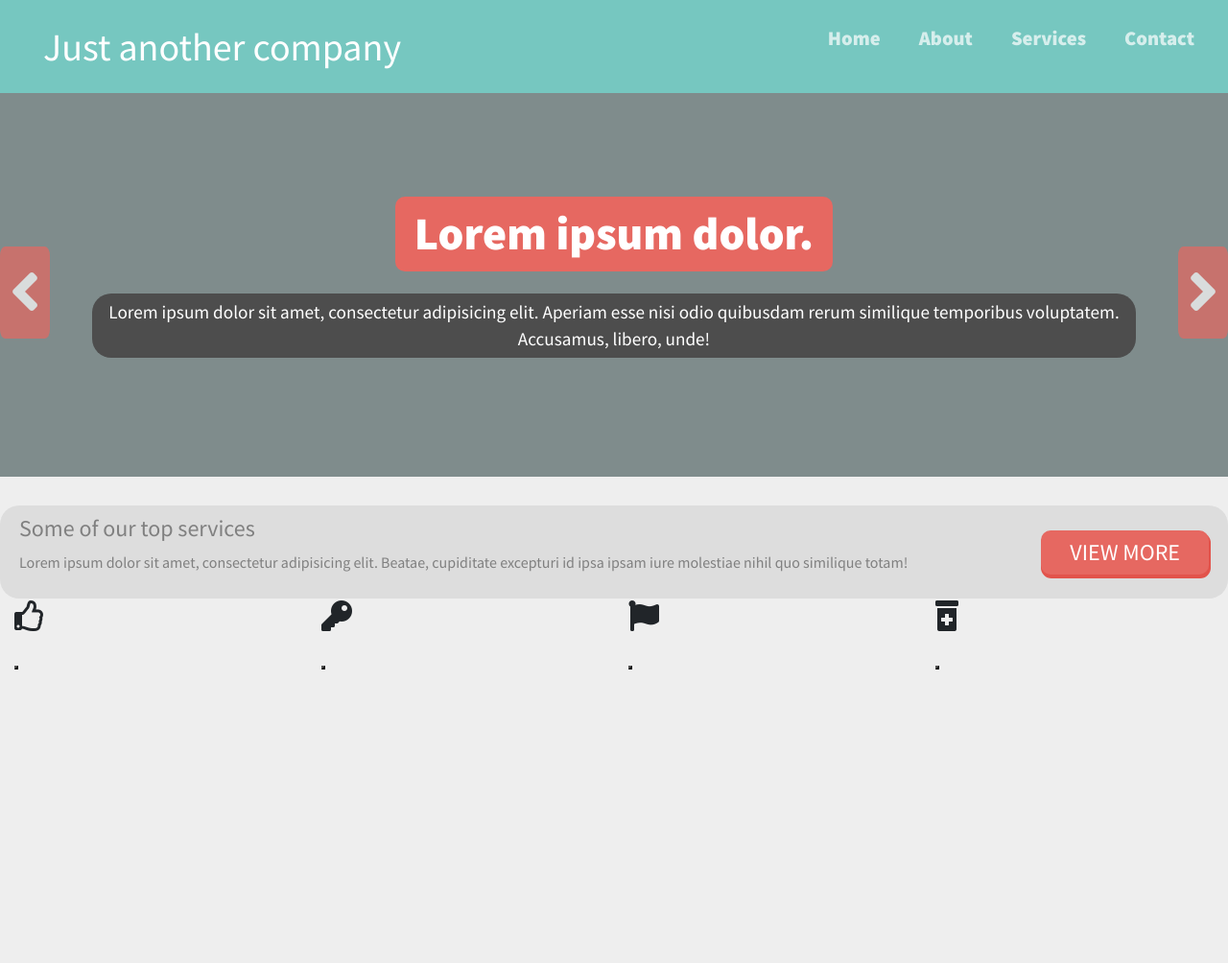
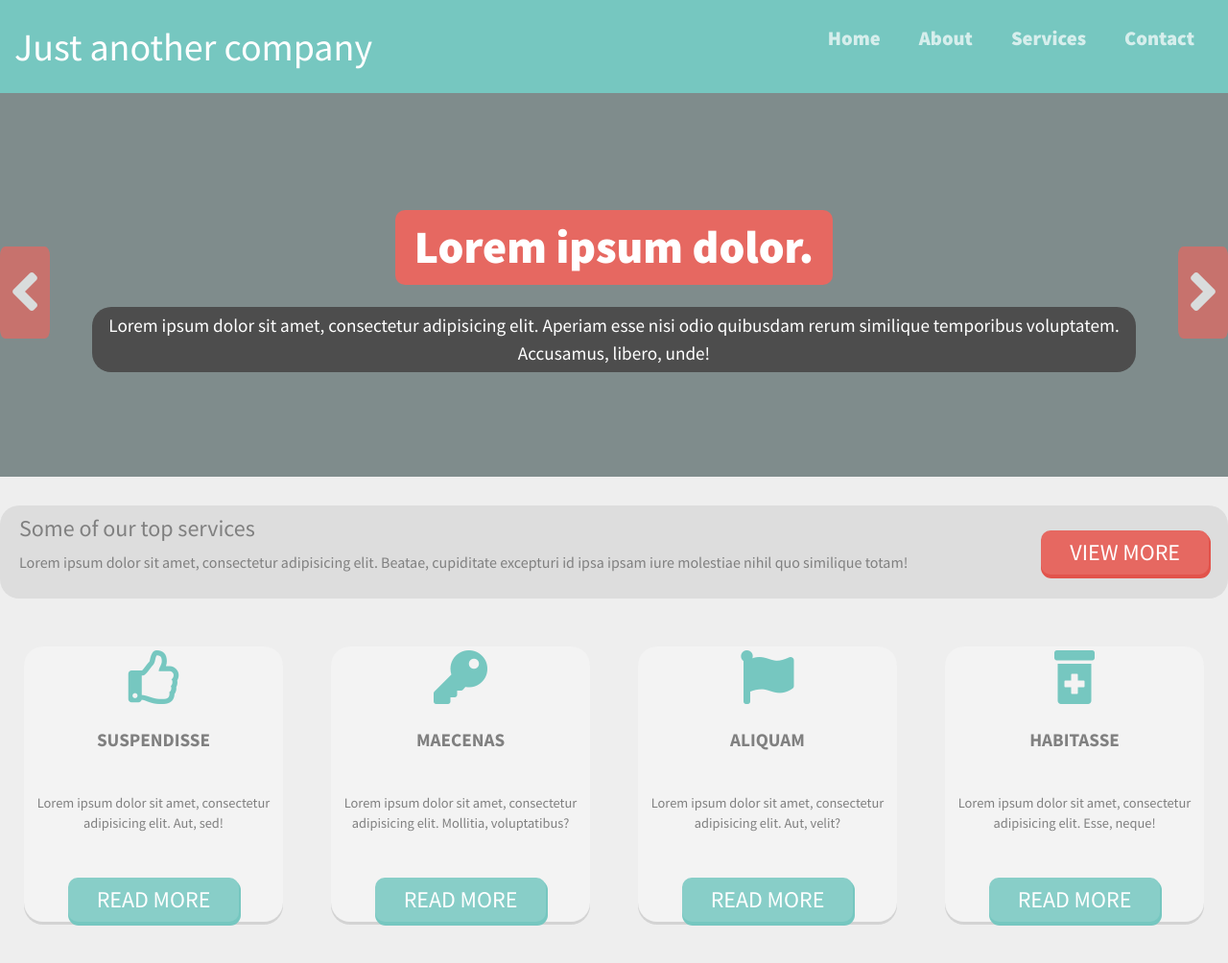
Before and after one commit to KarolKlimaszewski/justanothercompany, a website built with webpack: page dist/index.html in a window 1280 px wide. Shown: the top 1004 px of the page at 96% size. Before the commit the page ends 800 px from the top, so only its background shows below. Built offline with nearby package versions, Linux system fonts and the light colour scheme.

Commit message:
Added Services

```diff
--- a/src/scss/partials/_header.scss
+++ b/src/scss/partials/_header.scss
@@ -10,7 +10,7 @@
 }
 
 .page-logo{
-  margin: 0 0 0 30px;
+  margin: 0;
   a{
     text-decoration: none;
     color: white;
--- a/src/scss/partials/_services.scss
+++ b/src/scss/partials/_services.scss
@@ -0,0 +1,52 @@
+.services{
+  text-align: center;
+  margin-top: 40px;
+}
+
+.services-element{
+  position: relative;
+  border-radius: 20px;
+  box-shadow: lightgray 0 3px 0 0;
+  margin: 10px;
+  background: lighten(#eeeeee, 2%);
+  &:hover{
+    background: white;
+  }
+}
+
+.services__icon{
+  font-size: 3.5em;
+  color: $color1;
+  &:hover{
+    color: $color2;
+  }
+}
+
+.services__title{
+  font-weight: 700;
+  color: gray;
+  margin: 1em 0 1.5em 0;
+  font-size: 1.2em;
+  text-transform: uppercase;
+}
+
+.services__description{
+  color: gray;
+  font-size: 0.9em;
+  padding: 1em 0 2em 0;
+}
+
+.services__view-more{
+  border: none;
+  background: lighten($color1, 5%);
+  color: white;
+  padding: 5px 30px;
+  border-radius: 10px;
+  font-size: 1.5em;
+  text-transform: uppercase;
+  box-shadow: $color1 1px 3px 0 1px;
+  &:hover{
+    background: lighten($color2, 5%);
+    box-shadow: $color2 1px 3px 0 1px;
+  }
+}
--- a/src/scss/partials/_slider.scss
+++ b/src/scss/partials/_slider.scss
@@ -1,8 +1,10 @@
 .slider{
-  height: 50vh;
   width: 100%;
   background: #7f8c8c;
   position: relative;
+  @media #{$large} {
+    height: 50vh;
+  }
 }
 
 .slider-list{
@@ -50,6 +52,8 @@
 }
 
 .slider-list__title{
+  margin-top: 0.6em;
+  text-align: center;
   font-size: 3em;
   background: lighten($color2, 5%);
   color: white;
```
Also changed, not shown: dist/css/style.min.css, dist/index.html, 1 other file.
